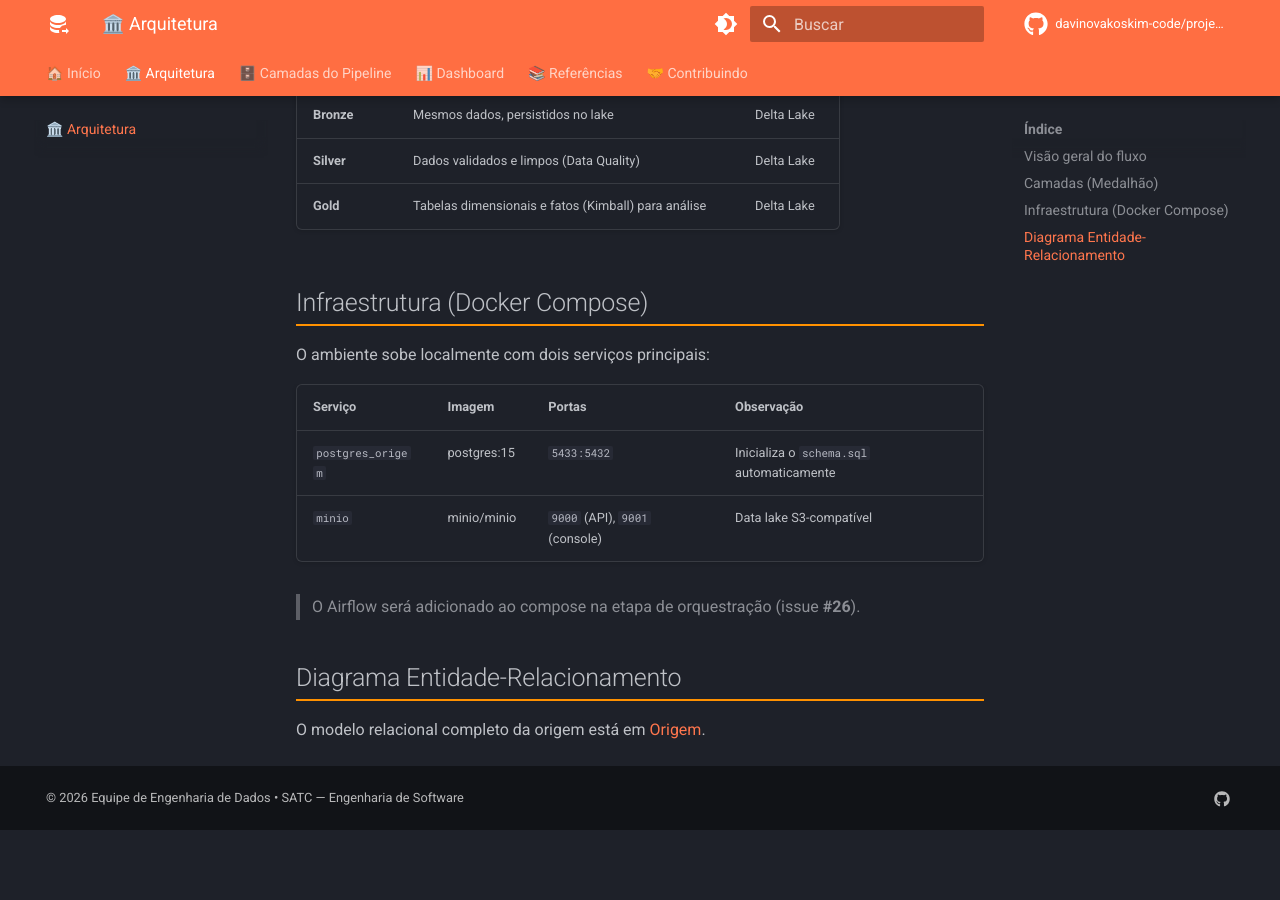
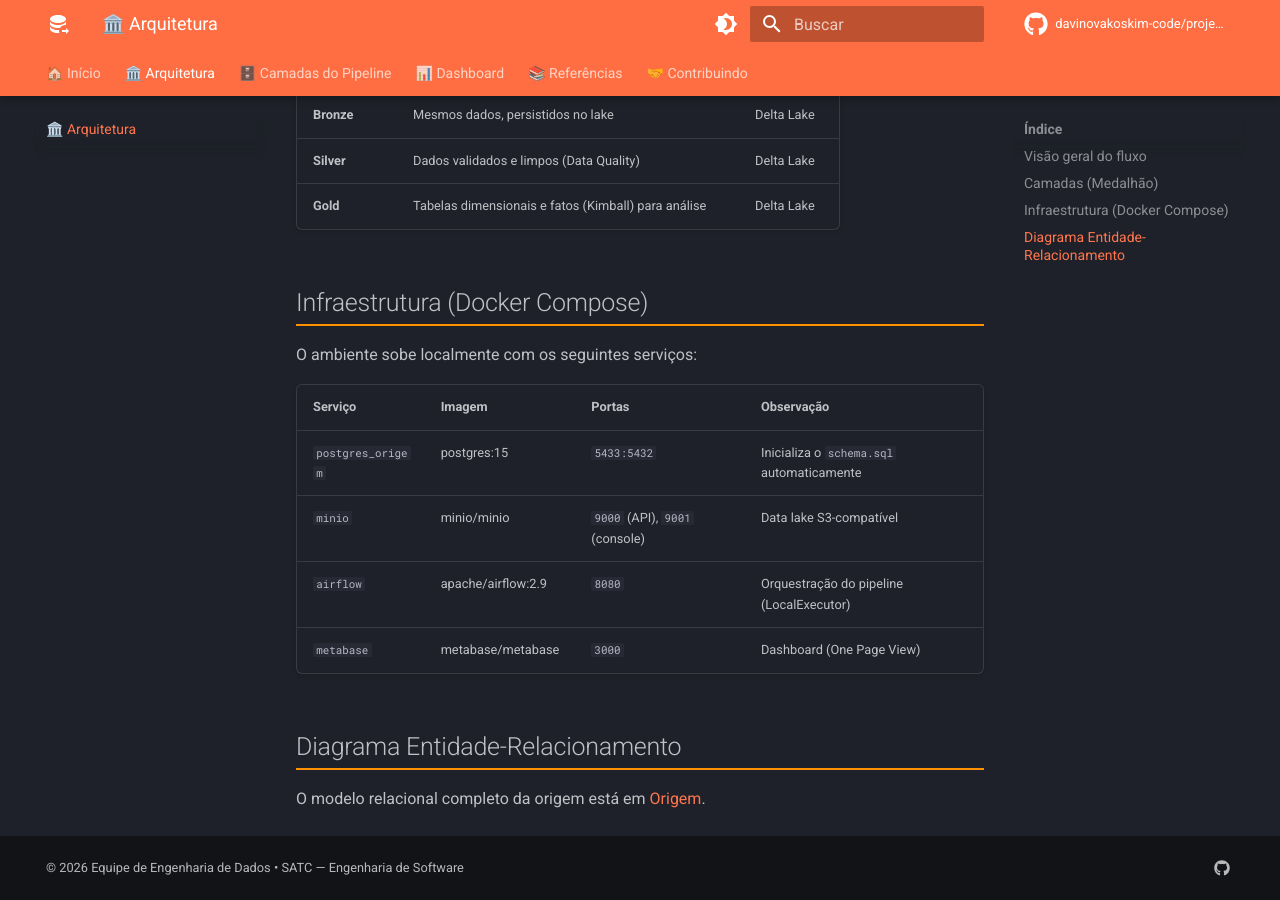
Before and after one commit to davinovakoskim-code/projeto-final-eng-dados, an MkDocs documentation site: the page built from docs/arquitetura.md, in a window 1280 px wide and 900 px high, scrolled down 687 px. Built offline with MkDocs 1.6.1 and Material for MkDocs 9.7.7, drawn with Linux system fonts in a browser that asks for light colours; comment, search, counter and statistics services are not loaded; before the commit the page ends 1517 px from its top, so only the background shows below that.

Commit message:
docs: verificar, atualizar e republicar MkDocs após mudanças finais

```diff
--- a/docs/arquitetura.md
+++ b/docs/arquitetura.md
@@ -34,14 +34,14 @@ flowchart LR
 
 ## Infraestrutura (Docker Compose)
 
-O ambiente sobe localmente com dois serviços principais:
+O ambiente sobe localmente com os seguintes serviços:
 
 | Serviço | Imagem | Portas | Observação |
 |---|---|---|---|
 | `postgres_origem` | postgres:15 | `5433:5432` | Inicializa o `schema.sql` automaticamente |
 | `minio` | minio/minio | `9000` (API), `9001` (console) | Data lake S3-compatível |
-
-> O Airflow será adicionado ao compose na etapa de orquestração (issue **#26**).
+| `airflow` | apache/airflow:2.9 | `8080` | Orquestração do pipeline (LocalExecutor) |
+| `metabase` | metabase/metabase | `3000` | Dashboard (One Page View) |
 
 ## Diagrama Entidade-Relacionamento
 
```
Also changed, not shown: README.md (+8 -6 lines), docs/index.md (+6 -5 lines).
